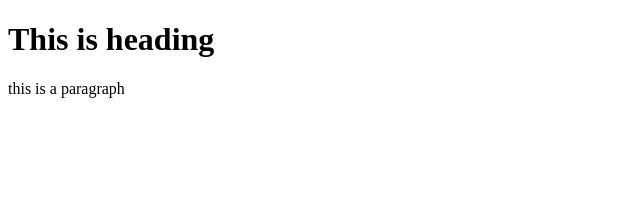
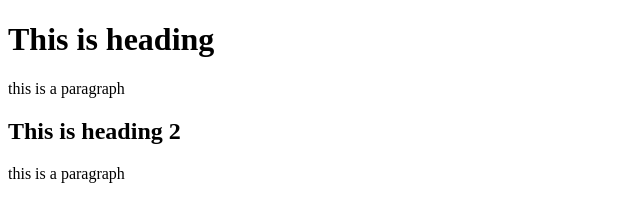
Before and after one commit to Qasim755/new, a plain HTML site: page index.html in a window 1280 px wide. Shown: the whole page, without its empty margins (0-640 px from the left). Drawn offline with Linux system fonts and the light colour scheme.

Commit message:
added paragraph

```diff
--- a/index.html
+++ b/index.html
@@ -8,6 +8,8 @@
 <body>
     <h1>This is heading</h1>
     <p>this is a paragraph</p>
+    <h2>This is heading 2</h2>
+    <p>this is a paragraph</p>
 
 </body>
 </html>
```
